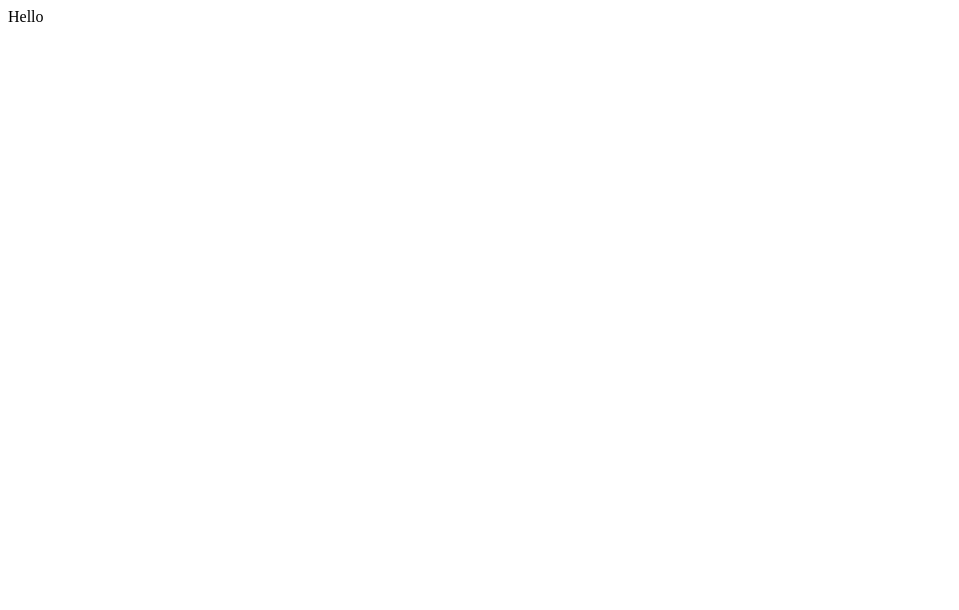
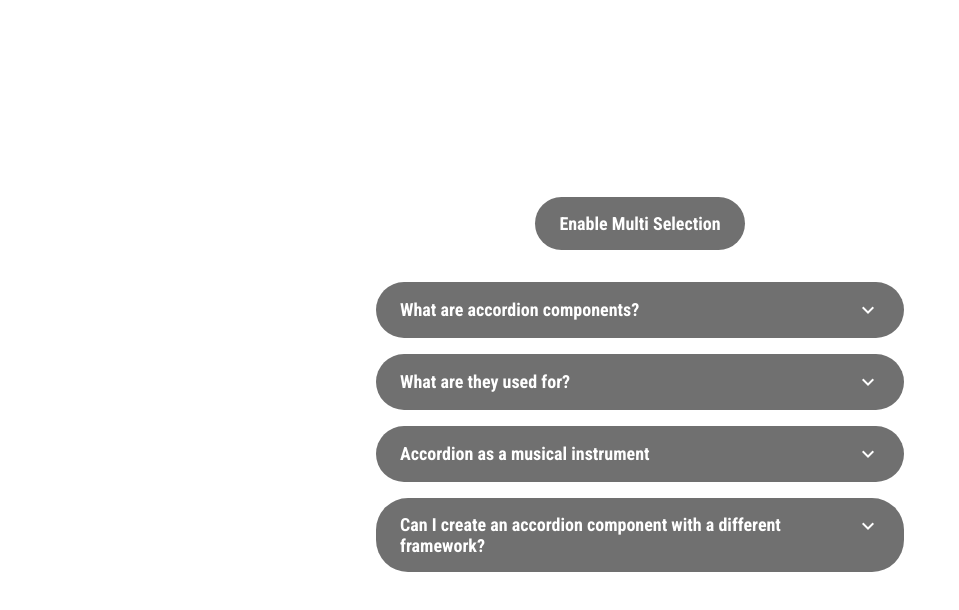
Before and after one commit to kvcsPat/react-ui-components, a React (Create React App) app in the folder ui-components/: page / in a window 1280 px wide. Shown: the top 610 px of the page, without its empty margins (0-959 px from the left). Built offline with nearby package versions, Linux system fonts and the light colour scheme.

Commit message:
created Accordian component

```diff
--- a/ui-components/public/index.html
+++ b/ui-components/public/index.html
@@ -8,6 +8,17 @@
       name="description"
       content="Web site created using create-react-app"
     />
+    <link rel="preconnect" href="https://fonts.googleapis.com" />
+    <link rel="preconnect" href="https://fonts.gstatic.com" crossorigin />
+    <link
+      href="https://fonts.googleapis.com/css2?family=Roboto+Condensed:wght@300;400;500;700&display=swap"
+      rel="stylesheet"
+    />
+    <link
+      href="https://fonts.googleapis.com/icon?family=Material+Icons"
+      rel="stylesheet"
+    />
+
     <title>UI Components</title>
   </head>
   <body>
--- a/ui-components/src/App.js
+++ /dev/null
@@ -1,5 +0,0 @@
-function App() {
-  return <div className="App">Hello</div>;
-}
-
-export default App;
--- /dev/null
+++ b/ui-components/src/App.jsx
@@ -0,0 +1,13 @@
+import Accordian from "./components/accordian/Accordian";
+import "./styles_global/reset.css";
+import "./styles_global/global.css";
+
+function App() {
+  return (
+    <>
+      <Accordian />
+    </>
+  );
+}
+
+export default App;
--- /dev/null
+++ b/ui-components/src/components/accordian/Accordian.css
@@ -0,0 +1,86 @@
+.accordian-wrapper {
+  display: flex;
+  flex-direction: column;
+  justify-content: center;
+  align-items: center;
+
+  width: 100vw;
+  height: 100vh;
+}
+
+.accordian-settings {
+  display: flex;
+  justify-content: center;
+  align-items: center;
+}
+
+.multi-select-btn {
+  font-size: 18px;
+  font-weight: 700;
+
+  margin-bottom: 1rem;
+  padding: 1rem 1.5rem;
+
+  border-radius: 2rem;
+
+  color: #ffffff;
+  background-color: #707070;
+}
+
+.accordian {
+  max-width: 35rem;
+  width: 100%;
+
+  padding: 1rem;
+}
+
+.accordian-item {
+  margin-bottom: 1rem;
+  padding: 1rem 1.5rem;
+
+  border-radius: 2rem;
+
+  background-color: #707070;
+}
+
+.accordian-header {
+  display: flex;
+  justify-content: space-between;
+  align-items: center;
+
+  cursor: pointer;
+
+  color: #ffffff;
+}
+
+.accordian-title {
+  font-size: 18px;
+  font-weight: 700;
+}
+
+.accordian-header .material-icons {
+  align-self: flex-start;
+}
+
+.accordian-content {
+  display: flex;
+  flex-direction: column;
+
+  height: auto;
+
+  padding: 10px 0;
+
+  color: #ffffff;
+}
+
+.accordian-p::before {
+  content: "";
+  display: inline-block;
+
+  width: 100%;
+  height: 2px;
+
+  margin-bottom: 10px;
+
+  background-color: #ffffff;
+}
--- /dev/null
+++ b/ui-components/src/components/accordian/Accordian.jsx
@@ -0,0 +1,77 @@
+import React, { useState } from "react";
+import data from "./data.js";
+import "./Accordian.css";
+
+export default function Accordian() {
+  const [selected, setSelected] = useState(null);
+  const [enableMultiSelection, setEnableMultiSelection] = useState(false);
+  const [multiSelect, setMultiSelect] = useState([]);
+
+  function handleSingleSelection(getCurrentId) {
+    setSelected(getCurrentId === selected ? null : getCurrentId);
+  }
+
+  function handleMultieSelection(getCurrentId) {
+    let cpyMultiSelect = [...multiSelect];
+    const findIndexOfCurrentId = cpyMultiSelect.indexOf(getCurrentId);
+
+    if (findIndexOfCurrentId === -1) {
+      cpyMultiSelect.push(getCurrentId);
+    } else {
+      cpyMultiSelect.splice(findIndexOfCurrentId, 1);
+    }
+
+    setMultiSelect(cpyMultiSelect);
+  }
+
+  function handleToggleMultiSelect() {
+    setEnableMultiSelection(!enableMultiSelection);
+    setSelected(null);
+    setMultiSelect([]);
+  }
+
+  return (
+    <div className="accordian-wrapper">
+      <div className="accordian-settings">
+        <button onClick={handleToggleMultiSelect} className="multi-select-btn">
+          {enableMultiSelection ? (
+            <p className="multi-select-p">Disable Multi Selection</p>
+          ) : (
+            <p className="multi-select-p">Enable Multi Selection</p>
+          )}
+        </button>
+      </div>
+      <div className="accordian">
+        {data && data.length > 0 ? (
+          data.map((dataItem) => (
+            <div key={dataItem.id} className="accordian-item">
+              <div
+                onClick={
+                  enableMultiSelection
+                    ? () => handleMultieSelection(dataItem.id)
+                    : () => handleSingleSelection(dataItem.id)
+                }
+                className="accordian-header"
+              >
+                <h3 className="accordian-title">{dataItem.question}</h3>
+                {selected === dataItem.id ? (
+                  <span className="material-icons">expand_less</span>
+                ) : (
+                  <span className="material-icons">expand_more</span>
+                )}
+              </div>
+              {selected === dataItem.id ||
+              multiSelect.indexOf(dataItem.id) !== -1 ? (
+                <div className="accordian-content">
+                  <p className="accordian-p">{dataItem.answer}</p>
+                </div>
+              ) : null}
+            </div>
+          ))
+        ) : (
+          <h3 className="accordian-no-data">No data found!</h3>
+        )}
+      </div>
+    </div>
+  );
+}
--- /dev/null
+++ b/ui-components/src/components/accordian/data.js
@@ -0,0 +1,28 @@
+const data = [
+  {
+    id: 1,
+    question: "What are accordion components?",
+    answer:
+      "Accordion components are user interface elements used for organizing and presenting content in a collapsible manner. They typically consist of a header, content, and an expand/collapse action.",
+  },
+  {
+    id: 2,
+    question: "What are they used for?",
+    answer:
+      "They are commonly employed in various contexts, including FAQs, product descriptions, navigation menus, settings panels, and data tables, to save screen space and provide a structured and user-friendly interface for presenting information or options.",
+  },
+  {
+    id: 3,
+    question: "Accordion as a musical instrument",
+    answer:
+      "The accordion is a musical instrument with a keyboard and bellows. It produces sound by air passing over reeds when the player expands or compresses the bellows, used in various music genres.",
+  },
+  {
+    id: 4,
+    question: "Can I create an accordion component with a different framework?",
+    answer:
+      "Yes of course, it is very possible to create an accordion component with another framework.",
+  },
+];
+
+export default data;
--- /dev/null
+++ b/ui-components/src/styles_global/global.css
@@ -0,0 +1,6 @@
+body {
+  font-family: "Roboto Condensed", sans-serif;
+  font-weight: 400;
+  font-optical-sizing: auto;
+  font-style: normal;
+}
--- /dev/null
+++ b/ui-components/src/styles_global/reset.css
@@ -0,0 +1,34 @@
+* {
+  margin: 0;
+  padding: 0;
+  border: 0;
+  outline: none;
+  box-sizing: border-box;
+  background: transparent;
+  font-family: inherit;
+}
+
+a {
+  text-decoration: none;
+}
+
+a img {
+  border: none;
+}
+
+button,
+a {
+  cursor: pointer;
+  color: inherit;
+}
+
+textarea {
+  resize: none;
+}
+
+button,
+textarea,
+select {
+  appearance: none !important;
+  border-radius: 0;
+}
```
Also changed, not shown: ui-components/src/index.jsx (renamed from ui-components/src/index.js).
